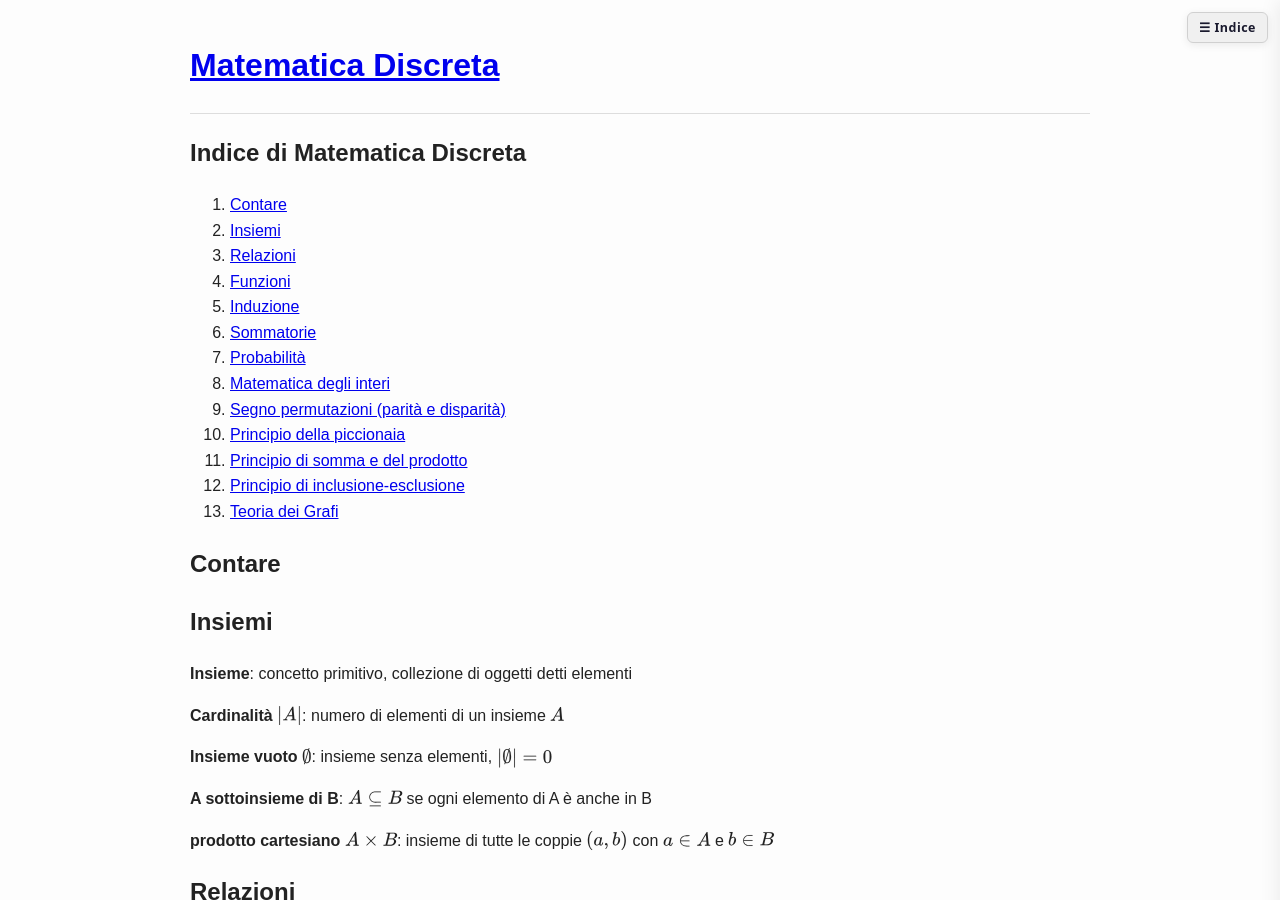
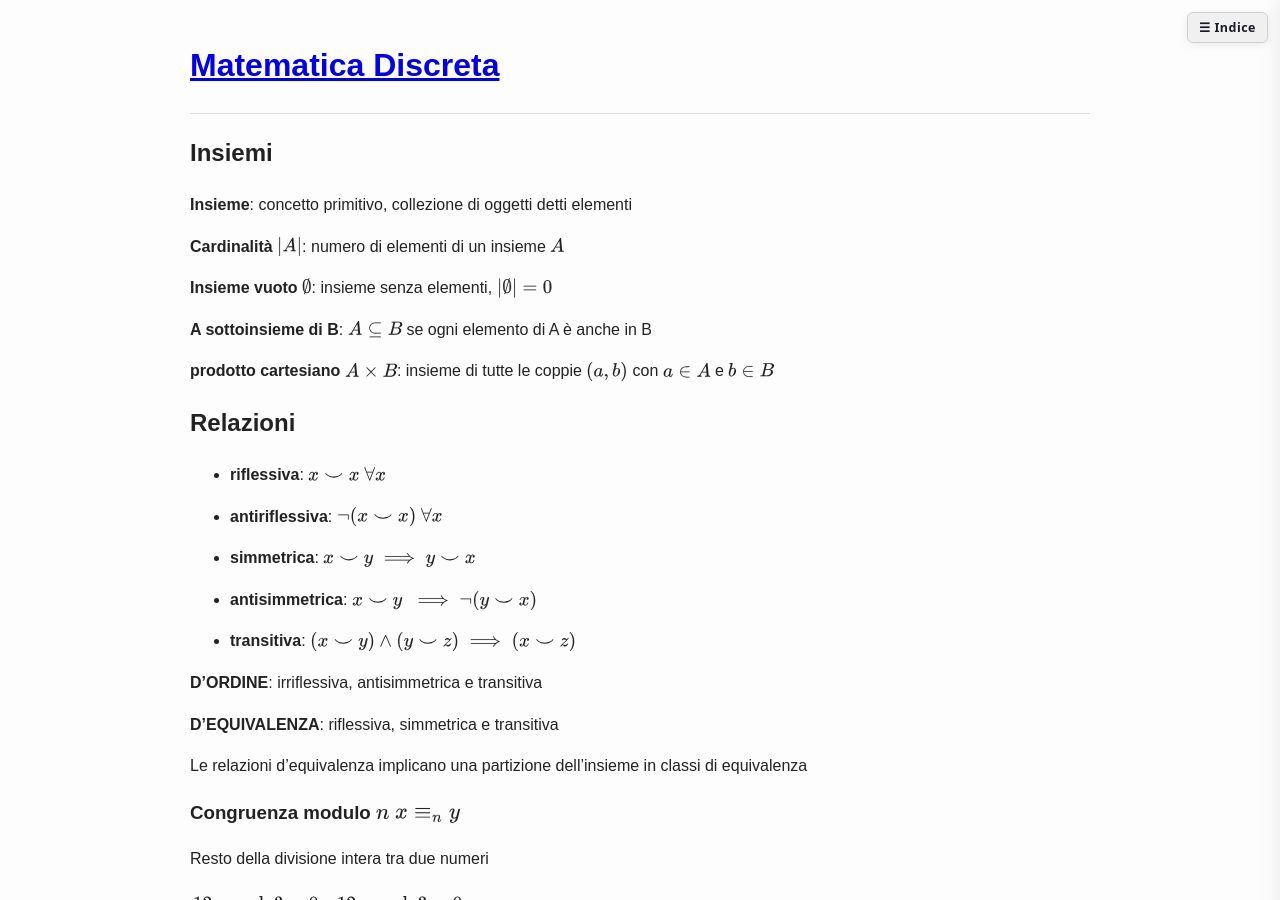
Before and after one commit to comarandr/comarandr.github.io, a Jekyll site: the page built from MatematicaDiscreta.md, in a window 1280 px wide and 900 px high. Built offline with Jekyll 4.4.1, drawn with Linux system fonts in a browser that asks for light colours.

```diff
--- a/MatematicaDiscreta.md
+++ b/MatematicaDiscreta.md
@@ -3,24 +3,6 @@
 title: Matematica Discreta
 permalink: /MatematicaDiscreta/
 ---
-
-## Indice di Matematica Discreta
-
-1. [Contare](#contare)
-2. [Insiemi](#insiemi)
-3. [Relazioni](#relazioni)
-4. [Funzioni](#funzioni)
-5. [Induzione](#induzione)
-6. [Sommatorie](#sommatorie)
-7. [Probabilità](#probabilità)
-8. [Matematica degli interi](#matematica-degli-interi)
-9. [Segno permutazioni (parità e disparità)](#segno-permutazioni-parità-e-disparità)
-10. [Principio della piccionaia](#principio-della-piccionaia)
-11. [Principio di somma e del prodotto](#principio-di-somma-e-del-prodotto)
-12. [Principio di inclusione-esclusione](#principio-di-inclusione-esclusione)
-13. [Teoria dei Grafi](#teoria-dei-grafi)
-
-## Contare
 
 ## Insiemi
 
```
Also changed, not shown: algebraSchemi.md (+0 -9 lines), fisica/fisica.md (+28 -0 lines), index.md (+2 -0 lines), matematica.md (added, +101 -0 lines).
